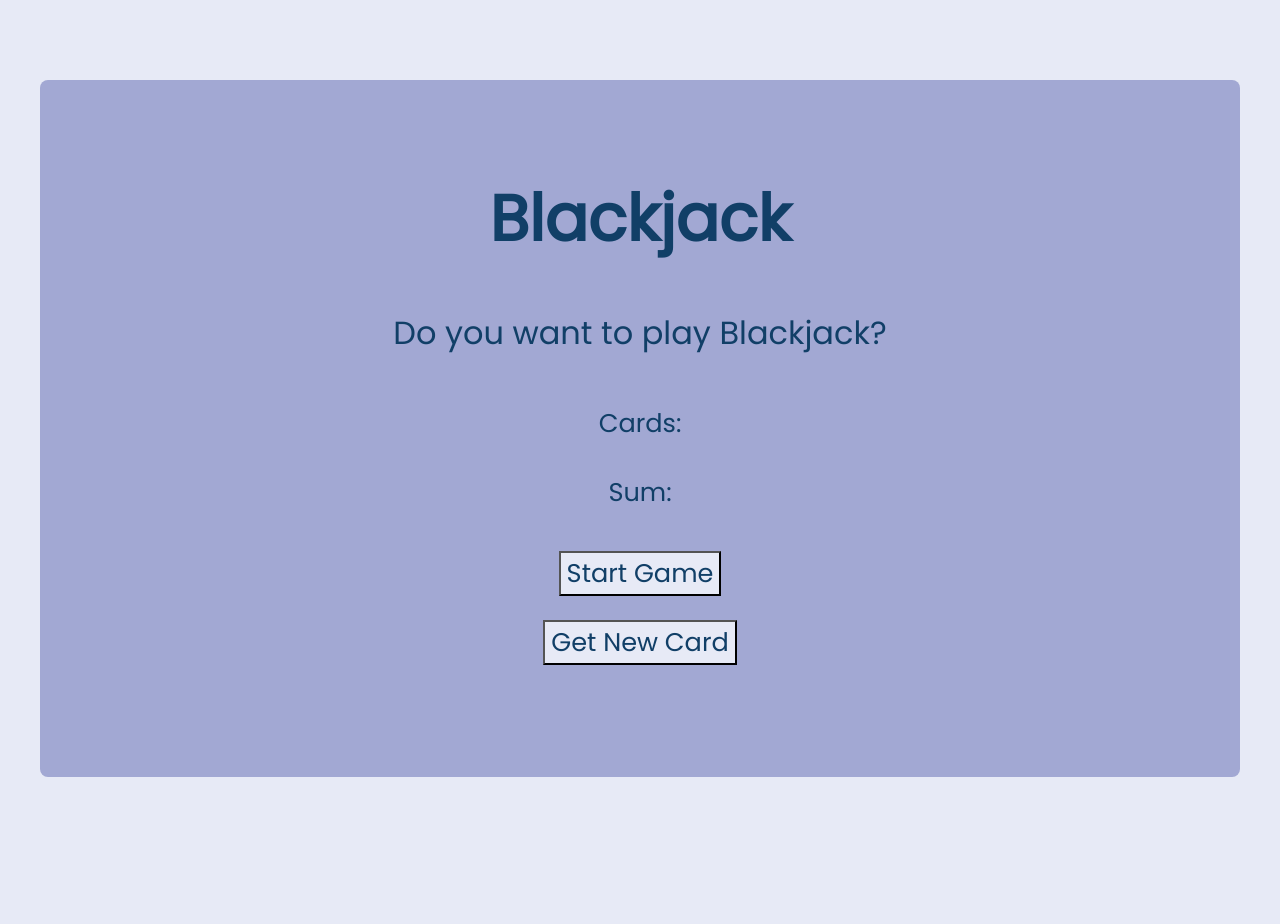
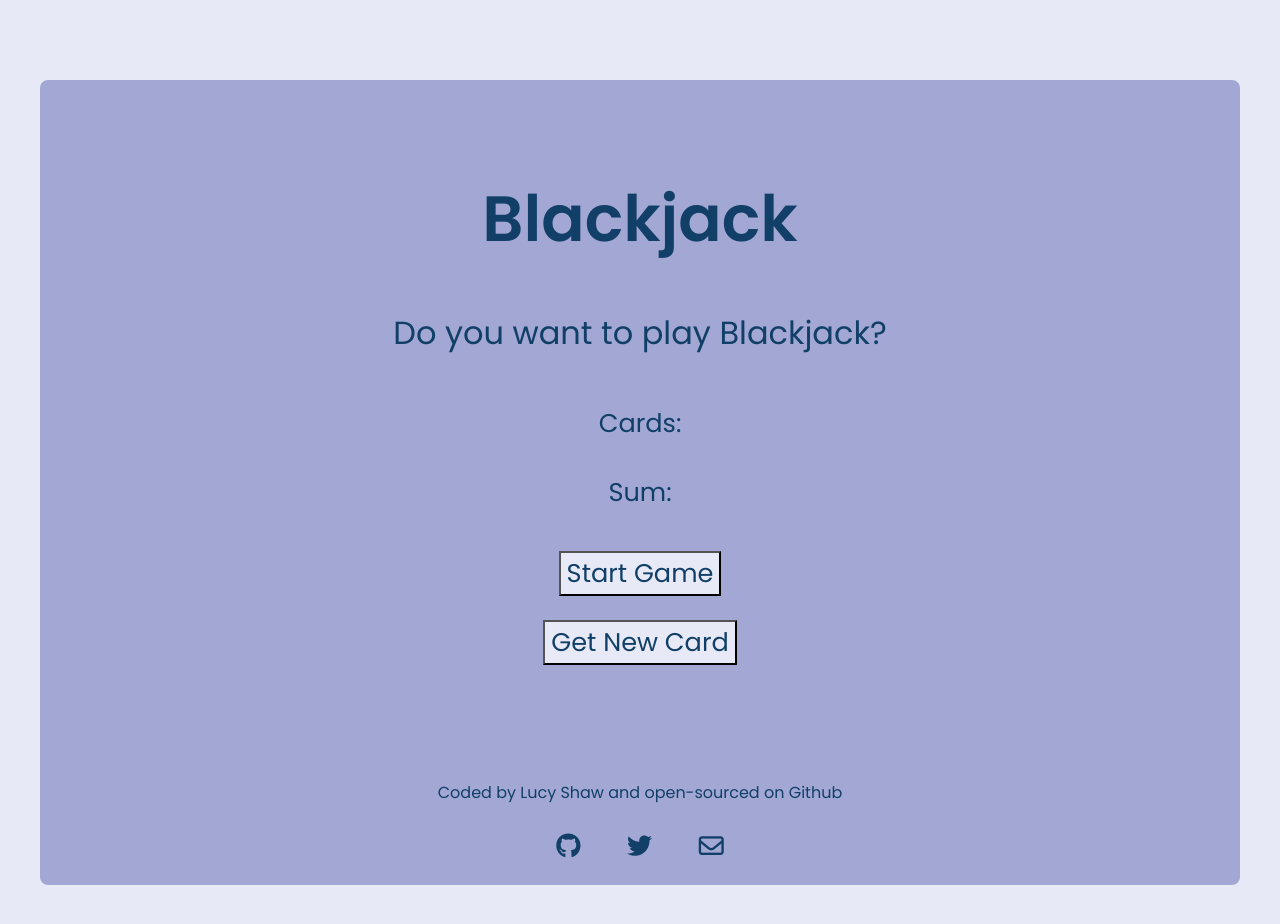
Before and after one commit to Pumpkin92/Blackjack-Game, a plain HTML site: page index.html in a window 1280 px wide. Before the commit the page ends 857 px from the top, so only its background shows below. Drawn offline with Linux system fonts and the light colour scheme.

Commit message:
tidied up code, added footer and social links

```diff
--- a/index.css
+++ b/index.css
@@ -7,10 +7,13 @@ body {
   text-align: center;
   margin-top: 5rem;
   margin-bottom: 5rem;
-  padding: 3rem;
+
+  padding-top: 3rem;
+  padding-left: 3rem;
+  padding-right: 3rem;
   margin-left: 2rem;
   margin-right: 2rem;
-  padding-bottom: 7rem;
+
   border-radius: 8px;
 }
 
@@ -19,7 +22,7 @@ h1 {
   color: #113f67;
   font-family: "Poppins", sans-serif;
 }
-p {
+.message {
   font-size: 2rem;
 }
 .cards,
@@ -42,6 +45,35 @@ button {
   font-family: "Poppins", sans-serif;
 }
 
+.newCardButton {
+  margin-bottom: 5rem;
+}
+
+footer {
+  padding: 1.2rem;
+  font-family: "Poppins", sans-serif;
+
+  color: #37598b;
+}
+
+.footerPara {
+  padding-bottom: 7px;
+}
+
+a {
+  text-decoration: none;
+  color: #113f67;
+}
+
+a:hover {
+  font-weight: 600;
+}
+.social-links a {
+  margin: 20px;
+  padding-top: 20px;
+  font-size: 25px;
+}
+
 @media (max-width: 576px) {
   h1 {
     text-align: center;
@@ -51,7 +83,7 @@ button {
     margin-left: 1rem;
     margin-right: 1rem;
   }
-  p {
+  .message {
     font-size: 1.5rem;
   }
 }
--- a/index.html
+++ b/index.html
@@ -4,10 +4,14 @@
     <link rel="stylesheet" href="index.css" />
     <meta charset="UTF-8" />
     <meta name="viewport" content="width=device-width, initial-scale=1.0" />
+    <script
+      src="https://kit.fontawesome.com/bacbe283bc.js"
+      crossorigin="anonymous"
+    ></script>
     <link rel="preconnect" href="https://fonts.googleapis.com" />
     <link rel="preconnect" href="https://fonts.gstatic.com" crossorigin />
     <link
-      href="https://fonts.googleapis.com/css2?family=Poppins:wght@300;400&display=swap"
+      href="https://fonts.googleapis.com/css2?family=Poppins:wght@300;400;600&display=swap"
       rel="stylesheet"
     />
 
@@ -17,17 +21,48 @@
     <div class="test">
       <div class="container">
         <h1>Blackjack</h1>
-        <p id="message">Do you want to play Blackjack?</p>
+        <p class="message" id="message">Do you want to play Blackjack?</p>
         <div id="cards" class="cards">Cards:</div>
         <div id="sum" class="sum">Sum:</div>
         <div>
           <button onclick="startGame()">Start Game</button>
         </div>
         <div>
-          <button onclick="newCard()">Get New Card</button>
+          <button class="newCardButton" onclick="newCard()">
+            Get New Card
+          </button>
         </div>
+        <footer>
+          <p class="footerPara">
+            Coded by <a href="https://www.lucyshaw.me">Lucy Shaw</a> and
+            <a href="https://www.github.com/Pumpkin92/Blackjack-Game"
+              >open-sourced</a
+            >
+            on <a href="https://www.github.com/Pumpkin92">Github</a>
+          </p>
+          <div class="social-links d-flex justify-content-center mb-3">
+            <a
+              href="https://github.com/Pumpkin92"
+              target="_blank"
+              title="GitHub Profile"
+            >
+              <i class="fab fa-github"></i>
+            </a>
+            <a
+              href="https://twitter.com/lucyshaw92?lang=en"
+              target="_blank"
+              title="Twitter Profile"
+            >
+              <i class="fab fa-twitter"></i>
+            </a>
+            <a href="mailto:lucy.shaw@live.co.uk" target="_blank" title="Email">
+              <i class="far fa-envelope"></i>
+            </a>
+          </div>
+        </footer>
       </div>
     </div>
+
     <script src="index.js"></script>
   </body>
 </html>
--- a/index.js
+++ b/index.js
@@ -1,15 +1,16 @@
 let cards = document.getElementById("cards");
+let sumEl = document.getElementById("sum");
+let message = document.getElementById("message");
 let firstCard = randomNumber();
 let secondCard = randomNumber();
 let card = [firstCard, secondCard];
 let sum = firstCard + secondCard;
-let sumEl = document.getElementById("sum");
-let message = document.getElementById("message");
+
 let isAlive = false;
 
 function startGame() {
   if (isAlive) {
-    alert("you already started");
+    alert("you have already started a game");
   } else {
     isAlive = true;
     renderGame();
@@ -23,11 +24,6 @@ function renderGame() {
   for (let i = 0; i < card.length; i++) {
     cards.textContent += card[i] + " ";
   }
-
-  //for (let i = 0; i < card.length; i++) {
-  // addition += card[i];
-  //}
-  //sum.textContent += addition;
 
   if (sum < 21) {
     message.textContent = "Would you like a new card?";
@@ -47,7 +43,6 @@ function newCard() {
   if (isAlive) {
     renderGame();
   } else {
-    alert("you lost");
   }
 }
 
```
